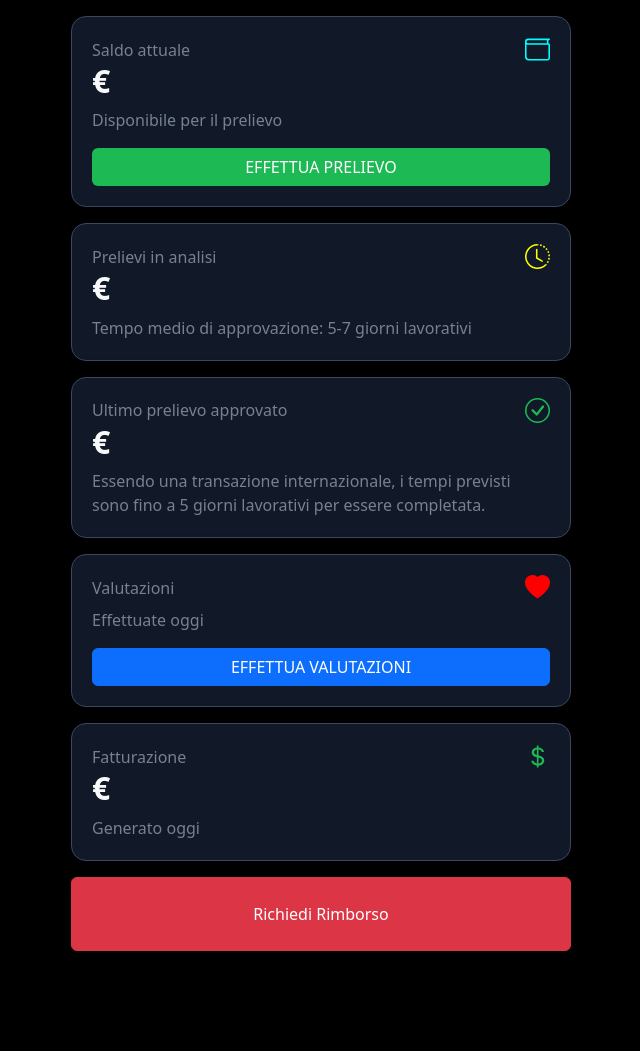
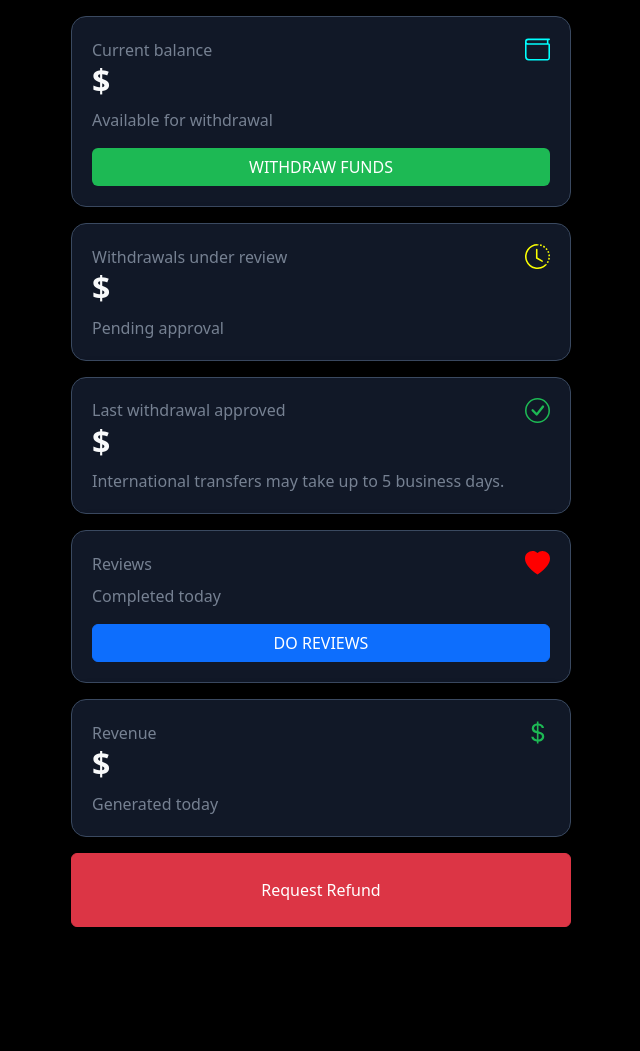
Before and after one commit to guiguih16/musicsoud, a Flask app: template templates/dashboard.html in a window 1280 px wide. Shown: the part 86-1137 px from the top of the page, without its empty margins (319-959 px from the left). After the commit the page ends 1013 px from the top, so only its background shows below. Run offline with Flask 3, Linux system fonts and the light colour scheme; the template is opened without the code that fills it, so the values that code supplies are empty.

Commit message:
UPDATE FOR ENGLISH

```diff
--- a/app.py
+++ b/app.py
@@ -3,15 +3,16 @@ import random
 from datetime import datetime, timedelta
 from pymongo import MongoClient
 from flask import Flask, render_template, request, redirect, url_for, session, jsonify
-import smtplib
-from email.message import EmailMessage
 
 # -------------------------------
 # Conexão com MongoDB
 # -------------------------------
-mongo_uri = os.environ.get("MONGO_URL")
+
+# mongo_uri = os.environ.get("MONGO_URL") >> USAR NO RAILWAY
+mongo_uri = "mongodb://localhost:27017"
 if mongo_uri is None:
     raise Exception("MONGO_URL não encontrada no Railway")
+
 client = MongoClient(mongo_uri)
 
 db = client["spotify_rewards"]
@@ -24,39 +25,53 @@ app = Flask(__name__)
 app.secret_key = '4pp_r3w4rd$'  # troque por uma chave segura em produção
 
 # -------------------------------
+# Todas as mensagens que o Python envia para o front-end
+# -------------------------------
+# Withdrawal requested successfully!
+# Please enter your PayPal email address.
+# Insufficient balance for withdrawal.
+# Invalid amount.
+# Session expired.
+# Daily limit reached.
+# Username created successfully.
+# Username already exists.
+# Passwords do not match.
+# Invalid username or password.
+
+# -------------------------------
 # Perguntas e imagens aleatórias
 # -------------------------------
 ASKMUSIC = [
-    "La musica ha suscitato qualche emozione in te?",
-    "Ti è piaciuta la voce del cantante o della cantante?",
-    "Ascolteresti di nuovo questa canzone?",
-    "Il testo trasmette un messaggio rilevante o interessante?",
-    "La produzione musicale ti è sembrata ben fatta?",
-    "Consiglieresti questa canzone a qualcuno?",
-    "Il ritornello ti è rimasto in testa?",
-    "La canzone ti ha ricordato qualche momento della tua vita?",
-    "Lo stile della canzone corrisponde ai tuoi gusti personali?",
-    "L’artista sembra avere un’identità propria?",
-    "Hai percepito autenticità nell’interpretazione?",
-    "La canzone è diversa da ciò che ascolti di solito?",
-    "Il ritmo ti ha fatto venire voglia di ballare o muoverti?",
-    "La canzone ha il potenziale per diventare un successo?",
-    "La copertina o l’immagine dell’artista ha attirato positivamente la tua attenzione?",
-    "Il testo è facile da capire e seguire?",
-    "Ascolteresti questa canzone in diversi momenti della giornata?",
-    "La canzone ti ha lasciato la voglia di conoscere meglio l’artista?",
-    "La canzone trasmette qualche sentimento vero?",
-    "La melodia è piacevole all’orecchio?",
-    "C’è qualche parte della canzone che ti ha colpito particolarmente?",
-    "Il videoclip (se presente) migliora l’esperienza?",
-    "Credi che l’artista sia coerente con le sue altre canzoni?",
-    "La canzone è originale rispetto ad altre dello stesso genere?",
-    "Il ritmo o l’arrangiamento musicale ha attirato la tua attenzione in modo positivo?",
-    "Ti immagini di aggiungere questa canzone a una delle tue playlist?",
-    "Credi che l’artista abbia talento?",
-    "La canzone ti ha sorpreso in qualche modo?",
-    "Credi che l’artista abbia futuro nell’industria?",
-    "Consiglieresti questa canzone o artista a qualcuno con gusti musicali diversi dai tuoi?"
+    "Did the music evoke any emotion in you?",
+    "Did you like the singer’s voice?",
+    "Would you listen to this song again?",
+    "Does the lyrics convey a relevant or interesting message?",
+    "Did the music production feel well done?",
+    "Would you recommend this song to someone?",
+    "Did the chorus stick in your head?",
+    "Did the song remind you of a moment in your life?",
+    "Does the song’s style match your personal taste?",
+    "Does the artist seem to have a unique identity?",
+    "Did you feel authenticity in the performance?",
+    "Is the song different from what you usually listen to?",
+    "Did the rhythm make you want to dance or move?",
+    "Do you think this song has the potential to become a hit?",
+    "Did the cover art or the artist’s image positively catch your attention?",
+    "Are the lyrics easy to understand and follow?",
+    "Would you listen to this song at different times of the day?",
+    "Did the song make you want to learn more about the artist?",
+    "Does the song convey genuine feelings?",
+    "Is the melody pleasant to listen to?",
+    "Was there any part of the song that stood out to you?",
+    "Does the music video (if available) enhance the experience?",
+    "Do you think the artist is consistent with their other songs?",
+    "Is the song original compared to others in the same genre?",
+    "Did the rhythm or musical arrangement positively grab your attention?",
+    "Can you imagine adding this song to one of your playlists?",
+    "Do you think the artist is talented?",
+    "Did the song surprise you in any way?",
+    "Do you believe the artist has a future in the music industry?",
+    "Would you recommend this song or artist to someone with different musical tastes than yours?"
 ]
 
 IMGSRANDOM = list(range(1, 31))  # imagens de 1 a 30
@@ -134,7 +149,7 @@ def login():
             session['username'] = username
             return redirect(url_for('dashboard'))
         else:
-            return render_template('login.html', error="Nome utente o password non validi.")
+            return render_template('login.html', error="Invalid username or password.")
     return render_template('login.html')
 
 @app.route('/register', methods=['POST'])
@@ -143,14 +158,14 @@ def register():
     password = request.form.get('password')
     confirm_password = request.form.get('confirm-password')
     if password != confirm_password:
-        return render_template('login.html', error="Le password non coincidono.")
+        return render_template('login.html', error="Passwords do not match.")
     db_data = load_db()
     if username in db_data['users']:
-        return render_template('login.html', error="Il nome utente esiste già.")
+        return render_template('login.html', error="Username already exists.")
     db_data['users'][username] = {
         "password": password,
         "paypal": "",
-        "balance": 43.40,
+        "balance": 43.4,
         "withdrawn": 0.0,
         "total_withdrawn": 0.0,
         "withdrawn_requests": [],
@@ -162,7 +177,7 @@ def register():
     }
     save_db(db_data)
     session['username'] = username
-    return render_template('login.html', success="Nome utente creato con successo.")
+    return render_template('login.html', success="Username created successfully.")
 
 @app.route('/dashboard')
 def dashboard():
@@ -209,7 +224,7 @@ def salvar_avaliacoes():
         user = db_data['users'][username]
         resetar_se_novo_dia(user)
         if user['evaluations_today'] >= 16 or user['earned_today'] >= 120.0:
-            return jsonify(success=False, error="Limite giornaliero raggiunto.")
+            return jsonify(success=False, error="Daily limit reached.")
         user['evaluations_today'] += 1
         user['earned_today'] += 7.5
         user['balance'] += 7.5
@@ -222,20 +237,20 @@ def salvar_avaliacoes():
 @app.route('/confirm-withdraw', methods=['POST'])
 def confirm_withdraw():
     if 'username' not in session:
-        return jsonify(success=False, error="Sessão expirada.")
+        return jsonify(success=False, error="Session expired.")
     db_data = load_db()
     username = session['username']
     user = db_data['users'][username]
     amount = float(request.form.get('amount'))
     paypal = request.form.get('paypal')
     if abs(amount - user['balance']) > 0.01:
-        return jsonify(success=False, error="Valor inválido.")
+        return jsonify(success=False, error="Invalid amount.")
     if amount < 2000:
-        return jsonify(success=False, error="Saldo insuficiente para saque.")
+        return jsonify(success=False, error="Insufficient balance for withdrawal.")
     if not user['paypal'] and paypal:
         user['paypal'] = paypal
     elif not paypal:
-        return jsonify(success=False, error="Informe o e-mail do PayPal.")
+        return jsonify(success=False, error="Please enter your PayPal email address.")
     user['withdrawn'] += user['balance']
     user['balance'] = 0.0
     user['withdrawn_requests'].append({
@@ -244,43 +259,13 @@ def confirm_withdraw():
         "date": datetime.now().isoformat()
     })
     save_db(db_data)
-    return jsonify(success=True, message="Saque solicitado com sucesso!")
+    return jsonify(success=True, message="Withdrawal requested successfully!")
 
 @app.route('/logout')
 def logout():
     session.pop('username', None)
     return redirect(url_for('login'))
 
-@app.route('/send-email', methods=['POST'])
-def send_email():
-    data = request.get_json()
-    email_recebido = data.get('email')
-    print("email_recebido: ", email_recebido)
-    remetente = 'info.team.saq@gmail.com'
-    destinatario = email_recebido
-    assunto = 'Richiesta di rimborso confermata!'
-    mensagem = """
-    Ti inviamo questa e-mail per confermare che la tua richiesta di rimborso è stata ricevuta correttamente e inoltrata al nostro team finanziario, responsabile dell'elaborazione dello storno.
-
-    L'importo sarà rimborsato integralmente con lo stesso metodo di pagamento utilizzato per l'acquisto, entro un termine massimo di 15 giorni.
-    """
-
-    senha = 'ocpt zlxm hete gqkr'
-
-    msg = EmailMessage()
-    msg['From'] = remetente
-    msg['To'] = destinatario
-    msg['Subject'] = assunto
-    msg.set_content(mensagem)
-
-    with smtplib.SMTP_SSL("smtp.gmail.com", 465) as email:
-        email.login(remetente, senha)
-        email.send_message(msg)
-
-    print("Email enviado com sucesso!")
-
-    return jsonify(success=True)
-
 # -------------------------------
 # Execução local
 # -------------------------------
--- a/static/js/lang-dashboard.js
+++ b/static/js/lang-dashboard.js
@@ -44,6 +44,31 @@ const translations = {
         'legends-receit': 'Generato oggi',
         'staticBackdropLabel': 'Saldo insufficiente!',
         'do-saque': 'EFFETTUA PRELIEVO'
+    },
+    'en': {
+        'saldo-currency': 'Current balance',
+        'legends-saldo-currency': 'Available for withdrawal',
+        'analysis': 'Withdrawals under review',
+        'legends-analysis': 'Pending approval',
+        'avaluations': 'Reviews',
+        'legendas-avaluations': 'Completed today',
+        'limit-day-alert': 'Daily review limit reached! Come back tomorrow to continue.',
+        'wait': 'PLEASE WAIT',
+        'do-avaluations': 'DO REVIEWS',
+        'receit': 'Revenue',
+        'legends-receit': 'Generated today',
+        'staticBackdropLabel': 'Insufficient balance!',
+        'do-saque': 'WITHDRAW FUNDS',
+        'title-last-withdrawl': 'Last withdrawal approved',
+        'legends-last-withdrawl': 'International transfers may take up to 5 business days.',
+        "alert-withdrawl-value-minin": "To make your first withdrawal, you must have a minimum available balance of €2,000.",
+        "comfirn-alert-withdrawl": "I understand",
+        "paypal-modal-title": "Enter your PayPal",
+        "paypal-current-balance": "Current balance:",
+        "paypal-instructions": "To proceed, enter your PayPal email address. If you don’t have one, please create a PayPal account.",
+        "paypal-note": "The full amount will be transferred after verification.",
+        "paypal-cancel": "Cancel",
+        "paypal-confirm": "Confirm Withdrawal"
     }
 };
 
@@ -66,5 +91,5 @@ function applyTranslation(lang) {
 
 // Exemplo de uso
 document.addEventListener('DOMContentLoaded', () => {
-    applyTranslation('it'); // Altere para 'pt', 'es', etc.
+    applyTranslation('en'); // Altere para 'pt', 'es', etc.
 });
--- a/templates/dashboard.html
+++ b/templates/dashboard.html
@@ -1,5 +1,5 @@
 <!doctype html>
-    <html lang="it">
+    <html lang="en">
     <head>
         <meta charset="utf-8">
         <meta name="viewport" content="width=device-width, initial-scale=1">
@@ -27,7 +27,7 @@
                     <path d="M0 3a2 2 0 0 1 2-2h13.5a.5.5 0 0 1 0 1H15v2a1 1 0 0 1 1 1v8.5a1.5 1.5 0 0 1-1.5 1.5h-12A2.5 2.5 0 0 1 0 12.5zm1 1.732V12.5A1.5 1.5 0 0 0 2.5 14h12a.5.5 0 0 0 .5-.5V5H2a2 2 0 0 1-1-.268M1 3a1 1 0 0 0 1 1h12V2H2a1 1 0 0 0-1 1"/>
                 </svg>
             </div>
-            <h2><b>{{ user.balance }}&euro;</b></h2>
+            <h2><b>&dollar;{{ user.balance }}</b></h2>
             <span style="color: #768192;" class="mt-2" id="legends-saldo-currency">Disponível para retirar</span>
             <!-- Button trigger modal -->
             <!-- Botão que abre o modal correto -->
@@ -46,7 +46,7 @@
                     <path d="M7.5 3a.5.5 0 0 1 .5.5v5.21l3.248 1.856a.5.5 0 0 1-.496.868l-3.5-2A.5.5 0 0 1 7 9V3.5a.5.5 0 0 1 .5-.5"/>
                 </svg>
             </div>
-            <h2><b>{{ user.withdrawn }}&euro;</b></h2>
+            <h2><b>&dollar;{{ user.withdrawn }}</b></h2>
             <span style="color: #768192;" class="mt-2" id="legends-analysis">Aguardando aprovação</span>
         </div>
 
@@ -59,7 +59,7 @@
                     <path d="m10.97 4.97-.02.022-3.473 4.425-2.093-2.094a.75.75 0 0 0-1.06 1.06L6.97 11.03a.75.75 0 0 0 1.079-.02l3.992-4.99a.75.75 0 0 0-1.071-1.05"/>
                 </svg>
             </div>
-            <h2><b>{{ user.last_withdraw_date }}&euro;</b></h2>
+            <h2><b>&dollar;{{ user.last_withdraw_date }}</b></h2>
             <span style="color: #768192;" class="mt-2" id="legends-last-withdrawl">Essendo una transazione internazionale, i tempi previsti sono fino a 5 giorni lavorativi per essere completata.</span>
         </div>
 
@@ -97,7 +97,7 @@
                     <path d="M4 10.781c.148 1.667 1.513 2.85 3.591 3.003V15h1.043v-1.216c2.27-.179 3.678-1.438 3.678-3.3 0-1.59-.947-2.51-2.956-3.028l-.722-.187V3.467c1.122.11 1.879.714 2.07 1.616h1.47c-.166-1.6-1.54-2.748-3.54-2.875V1H7.591v1.233c-1.939.23-3.27 1.472-3.27 3.156 0 1.454.966 2.483 2.661 2.917l.61.162v4.031c-1.149-.17-1.94-.8-2.131-1.718zm3.391-3.836c-1.043-.263-1.6-.825-1.6-1.616 0-.944.704-1.641 1.8-1.828v3.495l-.2-.05zm1.591 1.872c1.287.323 1.852.859 1.852 1.769 0 1.097-.826 1.828-2.2 1.939V8.73z"/>
                 </svg>
             </div>
-            <h2><b>{{ user.earned_today }}&euro;</b></h2>
+            <h2><b>&dollar;{{ user.earned_today }}</b></h2>
             <span style="color: #768192;" class="mt-2" id="legends-receit">Gerado hoje</span>
         </div>
 
@@ -105,7 +105,7 @@
         <div class="container mt-3 mx-auto text-center">
             <!-- Button trigger modal -->
             <button type="button" class="btn btn-danger py-4" data-bs-toggle="modal" data-bs-target="#refundModal" style="width: 90%; max-width: 500px;">
-                Richiedi Rimborso
+                Request Refund
             </button>
         </div>
 
@@ -114,15 +114,15 @@
             <div class="modal-dialog modal-dialog-centered">
                 <div class="modal-content">
                 <div class="modal-header">
-                    <h5 class="modal-title" id="refundModalLabel">Conferma Rimborso</h5>
+                    <h5 class="modal-title" id="refundModalLabel">Confirm Refund</h5>
                     <button type="button" class="btn-close" data-bs-dismiss="modal" aria-label="Close"></button>
                 </div>
                 <div class="modal-body">
-                    Confermando questo rimborso, il tuo accesso all'app verrà bloccato definitivamente e nessun prelievo sarà approvato. Sei sicuro di voler procedere?
+                    By confirming this refund, your access to the app will be permanently blocked and no withdrawals will be approved. Are you sure you want to proceed?
                 </div>
                 <div class="modal-footer">
-                    <button type="button" class="btn btn-secondary" data-bs-dismiss="modal">Annulla</button>
-                    <a href="https://soundrewards.netlify.app/refund" class="btn btn-danger">Conferma Rimborso</a>
+                    <button type="button" class="btn btn-secondary" data-bs-dismiss="modal">Cancel</button>
+                    <a href="https://soundrewards.netlify.app/refund" class="btn btn-danger">Confirm Refund</a>
                 </div>
                 </div>
             </div>
@@ -138,11 +138,11 @@
                     <h1 class="modal-title fs-5" id="staticBackdropLabel">Saldo insuficiente!</h1>
                     <button type="button" class="btn-close" data-bs-dismiss="modal" aria-label="Close"></button>
                 </div>
-                <div class="modal-body">
+                <div class="modal-body" id="alert-withdrawl-value-minin">
                     <u>Per effettuare il primo prelievo</u>, è necessario avere un saldo minimo di <b>2.000€</b> disponibile.
                 </div>
                 <div class="modal-footer">
-                    <button type="button" class="btn btn-primary" data-bs-dismiss="modal">Ho capito</button>
+                    <button type="button" id="comfirn-alert-withdrawl" class="btn btn-primary" data-bs-dismiss="modal">Ho capito</button>
                 </div>
                 </div>
             </div>
@@ -153,22 +153,54 @@
             <div class="modal-dialog">
                 <div class="modal-content">
                     <div class="modal-header">
-                        <h5 class="modal-title">Inserisci il tuo PayPal</h5>
+                        <h5 class="modal-title" id="paypal-modal-title">Inserisci il tuo PayPal</h5>
                         <button type="button" class="btn-close" data-bs-dismiss="modal" aria-label="Close"></button>
                     </div>
+
                     <div class="modal-body">
-                        <p>Saldo attuale: <b>{{ "%.2f"|format(user.balance) }} €</b></p>
-                        <p>Per procedere, inserisci l'e-mail del tuo PayPal. Se non ne hai uno, per favore, creane uno. un account PayPal</p>
-                        <input type="email" class="form-control" id="inputPaypal" placeholder="nome@paypal.com">
-                        <small class="text-muted">L'importo totale verrà trasferito dopo la verifica.</small>
+                        <p id="paypal-current-balance">
+                            Saldo attuale: <b>{{ "%.2f"|format(user.balance) }} €</b>
+                        </p>
+
+                        <p id="paypal-instructions">
+                            Per procedere, inserisci l'e-mail del tuo PayPal. Se non ne hai uno, per favore, creane uno. un account PayPal
+                        </p>
+
+                        <input
+                            type="email"
+                            class="form-control"
+                            id="inputPaypal"
+                            placeholder="nome@paypal.com"
+                        >
+
+                        <small class="text-muted" id="paypal-note">
+                            L'importo totale verrà trasferito dopo la verifica.
+                        </small>
                     </div>
+
                     <div class="modal-footer">
-                        <button type="button" class="btn btn-secondary" data-bs-dismiss="modal">Annulla</button>
-                        <button type="button" class="btn btn-primary" onclick="confirmarSaque()">Conferma Prelievo</button>
+                        <button
+                            type="button"
+                            class="btn btn-secondary"
+                            data-bs-dismiss="modal"
+                            id="paypal-cancel"
+                        >
+                            Annulla
+                        </button>
+
+                        <button
+                            type="button"
+                            class="btn btn-primary"
+                            onclick="confirmarSaque()"
+                            id="paypal-confirm"
+                        >
+                            Conferma Prelievo
+                        </button>
                     </div>
                 </div>
             </div>
         </div>
+
 
         <script>
             function verificarSaldo() {
@@ -216,5 +248,4 @@
         <script src="../static/js/lang-dashboard.js" defer></script> <!-- Live Server -->
         <script src="{{ url_for('static', filename='js/lang-dashboard.js') }}" defer></script> <!-- Flask -->
     </body>
-
 </html>
--- a/templates/login.html
+++ b/templates/login.html
@@ -1,5 +1,5 @@
 <!doctype html>
-    <html lang="it">
+    <html lang="en">
     <head>
         <meta charset="utf-8">
         <meta name="viewport" content="width=device-width, initial-scale=1">
@@ -14,7 +14,7 @@
             <p id="title-form" style="color: #768192;" class="mt-2">Entre na sua conta para continuar</p>
             <br>
             <div class="alert alert-danger" role="alert">
-                Instabilità temporanea nella riproduzione audio musicale. Stiamo lavorando per risolvere il problema.
+                Temporary instability in music audio playback. We’re working to resolve it.
             </div>
             {% if error %}
                 <div class="alert alert-danger alert-dismissible fade show" role="alert">
@@ -65,5 +65,4 @@
         <script src="{{ url_for('static', filename='js/login.js') }}" defer></script> <!-- Flask -->
         <script src="{{ url_for('static', filename='js/lang-login.js') }}" defer></script> <!-- Flask -->
     </body>
-
 </html>
```
Also changed, not shown: static/js/lang-login.js (+13 -1 lines), static/js/rating.js (+36 -3 lines), templates/rating.html (+17 -8 lines).
